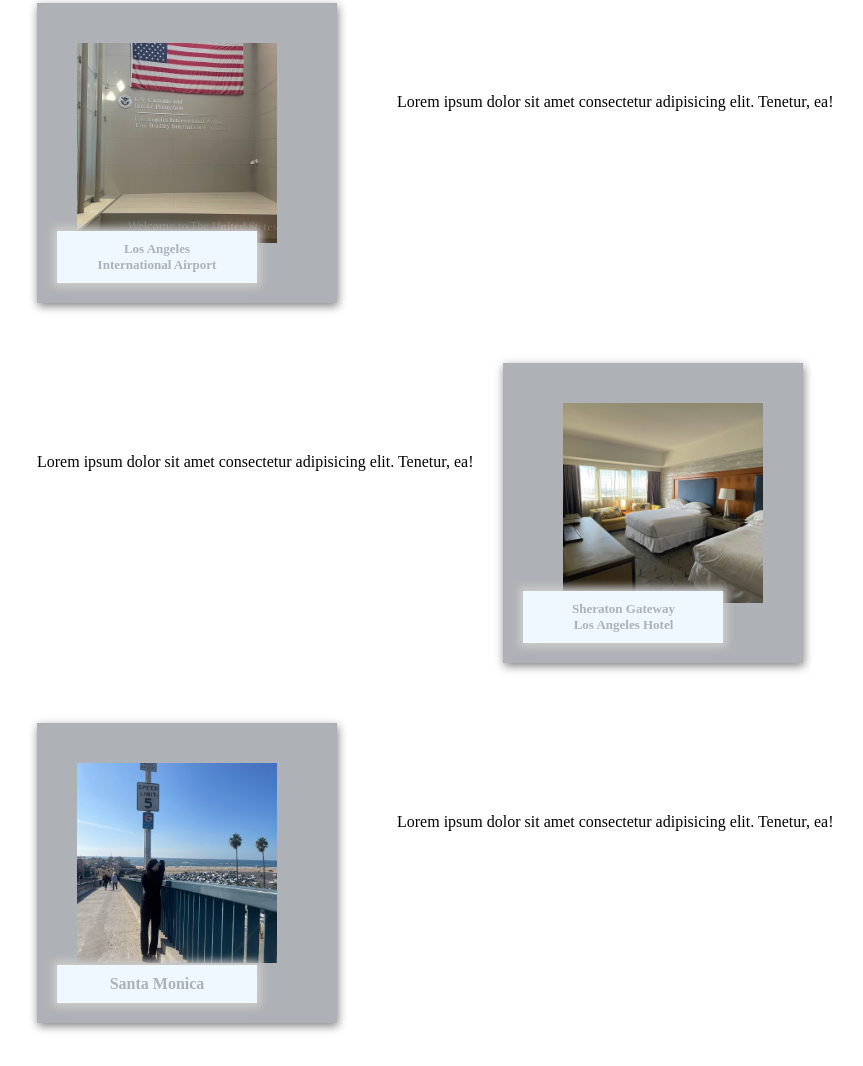
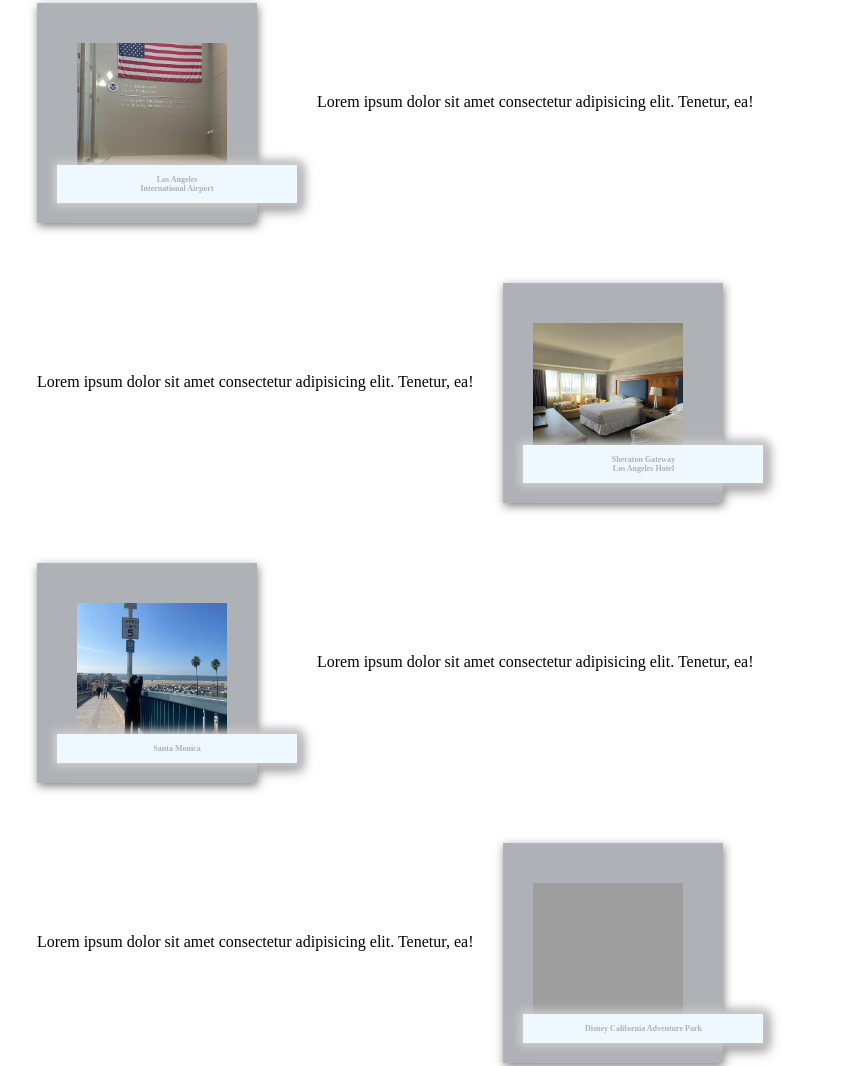
Before and after one commit to rikoemwt/Travelblog, a plain HTML site: page index.html in a window 1280 px wide. Shown: the part 983-2049 px from the top of the page, without its empty margins (293-1156 px from the left). Drawn offline with Linux system fonts and the light colour scheme; grey boxes are pictures that could not be loaded.

Commit message:
size modified

```diff
--- a/index.html
+++ b/index.html
@@ -56,7 +56,7 @@
           <div class="spot">
             <img class="pic picLr" src="S__75284489_0.jpg">
             <div class="spot-text">
-              <p style="font-size: 13px;">Los Angeles<br> International Airport</p>
+              <p >Los Angeles<br> International Airport</p>
 
             </div>
           </div>
@@ -69,7 +69,7 @@
       <div class="spot">
         <img class="pic picRl" src="S__75284491_0.jpg">
         <div class="spot-text">
-          <p style="font-size: 13px;">Sheraton Gateway<br>Los Angeles Hotel</p>
+          <p >Sheraton Gateway<br>Los Angeles Hotel</p>
 
         </div>
       </div>
@@ -92,7 +92,7 @@
         <div class="spot">
           <img class="pic picRl" src="S__75284509_0.jpg">
           <div class="spot-text">
-            <p style="font-size: 13px;">Disney California Adventure Park</p>
+            <p >Disney California Adventure Park</p>
 
 
           </div>
--- a/style.css
+++ b/style.css
@@ -130,6 +130,7 @@ main {
   bottom: 20px;
   left: 20px;
   font-weight: bold;
+  font-size: 13px;
   color: rgb(174, 177, 181);
   transition: all 0.3s ease;
   box-shadow: 0 0 8px 4px #ccc;
@@ -307,32 +308,11 @@ textarea {
   text-align: center;
 }
 
-@media(max-width:768px) {
-  #location {
-    margin-top: 100px;
-  }
-}
-
-@media(min-width:768px) {
-  .mainmiddle {
-    width: 100%;
-    margin-left: 50px;
-    margin-right: 50px;
-  }
-
-}
-
-@media(min-width:1280px) {
-  .mainmiddle {
-    width: 100%;
-    margin-left: 300px;
-    margin-right: 100px;
-  }
 
   #spots {
     width: 100%;
   }
-}
+
 .grid.sl{
   transform: translateX(-400px);
 }
@@ -367,3 +347,65 @@ header.scrolled{
     opacity: 1;
 
   }
+  @media(min-width:365px) {
+    li {
+     font-size: 15px;}
+
+    #location {
+      margin-top: 100px;
+    }
+    .spot {
+
+      width: 150px;
+      height: 150px;
+    }
+
+
+    .spot-text {
+      font-size: 8px;
+      width:100%;
+
+
+
+    }
+
+
+
+
+
+    .picLr {
+
+      width: 150px;
+      height:150px;
+      object-fit: cover;
+      overflow: hidden;
+
+    }
+
+    .picRl {
+      width:150px;
+      height:150px;
+      object-fit: cover;
+      overflow: hidden;
+
+    }
+
+
+  }
+
+  @media screen and (min-width:365px) and (min-width: 768px)  {
+    .mainmiddle {
+      width: 100%;
+      margin-left: 50px;
+      margin-right: 50px;
+    }
+
+  }
+
+  @media(min-width:1280px) {
+    .mainmiddle {
+      width: 100%;
+      margin-left: 300px;
+      margin-right: 100px;
+    }
+  }
```
